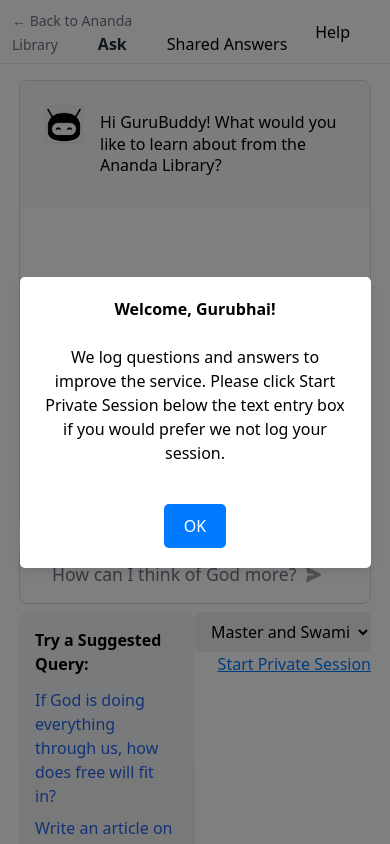
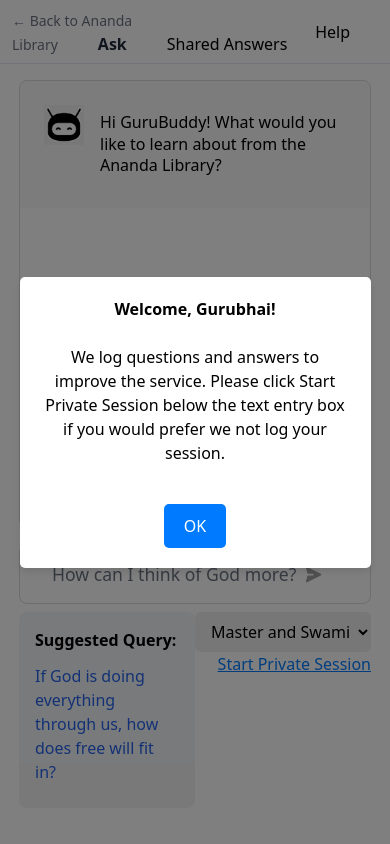
Before and after one commit to mayooear/gpt4-pdf-chatbot-langchain, a Next.js app: page / in a window 390 px wide. Shown: the top 844 px of the page. Built offline with nearby package versions, Linux system fonts and the light colour scheme.

Commit message:
sm UI tweaks

```diff
--- a/components/RandomQueries.tsx
+++ b/components/RandomQueries.tsx
@@ -1,4 +1,4 @@
-import React from 'react';
+import React, { useState, useEffect } from 'react';
 
 interface RandomQueriesProps {
   queries: string[];
@@ -6,12 +6,25 @@ interface RandomQueriesProps {
 }
 
 const RandomQueries: React.FC<RandomQueriesProps> = ({ queries, onQueryClick }) => {
+  const [displayCount, setDisplayCount] = useState(window.innerWidth >= 768 ? 3 : 1);
+
+  useEffect(() => {
+    const handleResize = () => {
+      setDisplayCount(window.innerWidth >= 768 ? 3 : 1);
+    };
+
+    window.addEventListener('resize', handleResize);
+
+    // Cleanup function to remove the event listener
+    return () => window.removeEventListener('resize', handleResize);
+  }, []);
+
   return (
     <div className="text-left w-full px-0">
       <div className="bg-gray-100 p-4 rounded-lg w-full">
-        <p className="font-semibold mb-3">Try a Suggested Query:</p>
+        <p className={`font-semibold mb-3`}>{displayCount > 1 ? 'Suggested Queries:' : 'Suggested Query:'}</p>
         <ul className="list-none">
-          {queries.map((query, index) => (
+          {queries.slice(0, displayCount).map((query, index) => (
             <li key={index} className="mb-2">
               <button
                 className="text-blue-600 hover:text-blue-800 hover:underline focus:outline-none focus:underline w-full text-left"
--- a/pages/index.tsx
+++ b/pages/index.tsx
@@ -346,7 +346,7 @@ export default function Home() {
                                 className={`${styles.voteButton} ${votes[message.docId] === -1 ? styles.voteButtonDownActive : ''} hover:bg-gray-200`}
                                 title="Downvote for system training"
                               >
-                                <span className="material-icons">
+                                <span className="material-icons text-black">
                                   {votes[message.docId] === -1 ? 'thumb_down' : 'thumb_down_off_alt'}
                                 </span>
                               </button>
```
